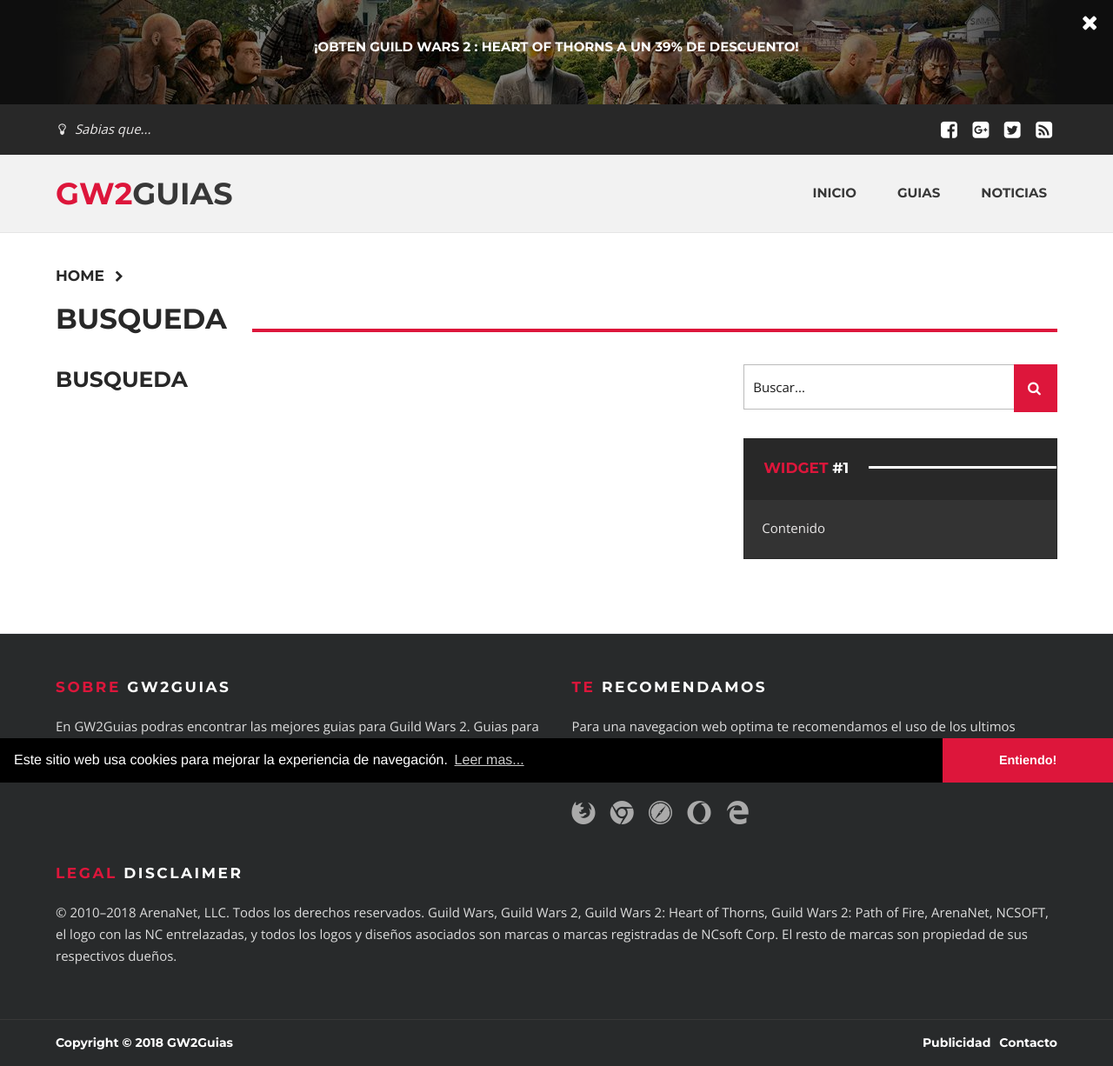
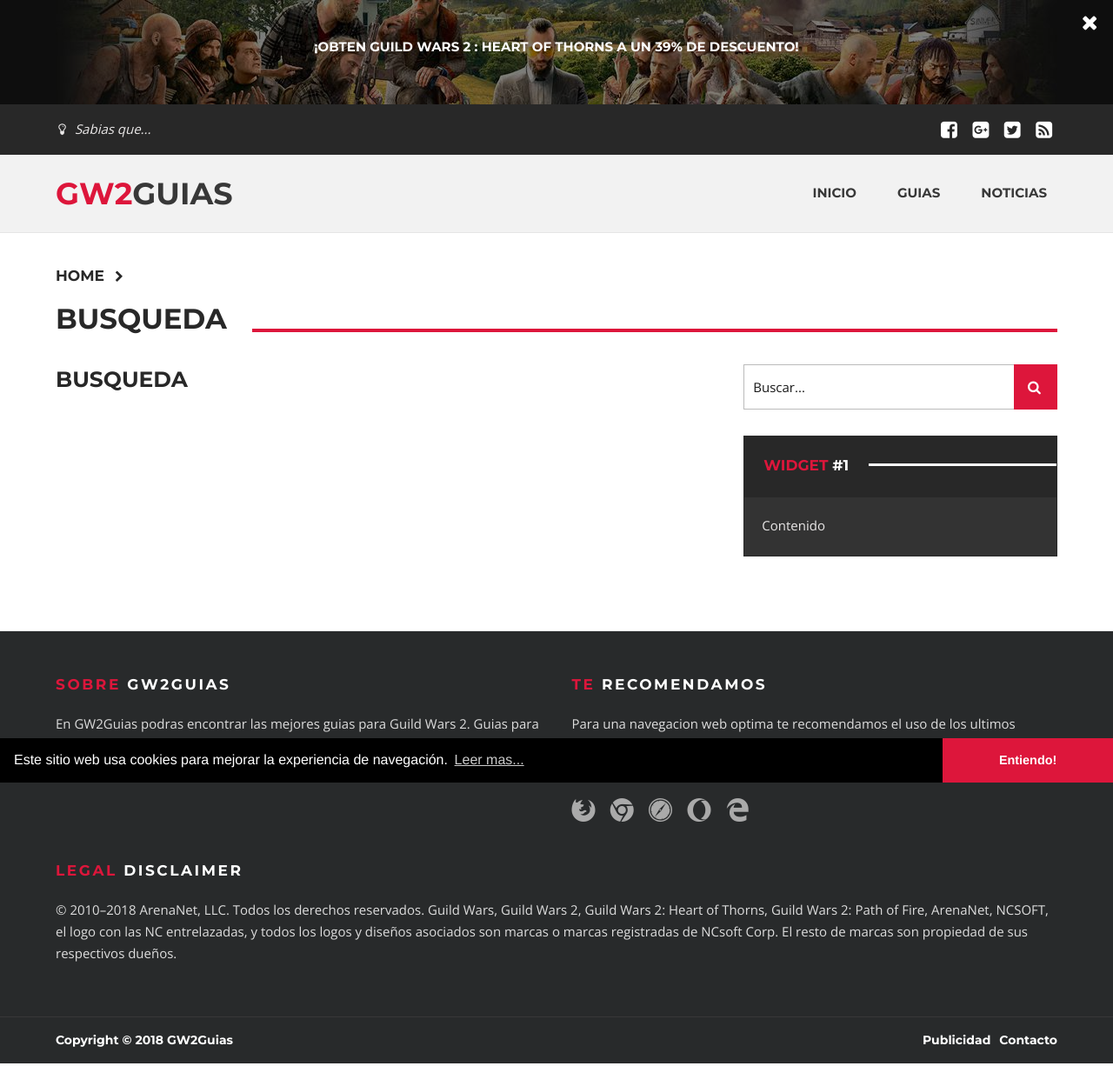
Before and after one commit to ACast59/GW2Guias, a Jekyll site: the page built from busqueda.html, in a window 1280 px wide. Shown: the whole page at 87% size. Built offline with Jekyll 4.4.1, drawn with Linux system fonts in a browser that asks for light colours; comment, search, counter and statistics services are not loaded.

Commit message:
Update sidebar.html

```diff
--- a/_includes/sidebar.html
+++ b/_includes/sidebar.html
@@ -6,7 +6,7 @@
       </div>
 
       <div class="control">
-        <button class="button" type="submit" style="height: 55px;">
+        <button class="button" type="submit" style="height: 52px;">
           <i class="icon-search"></i>
         </button>
       </div>
```
